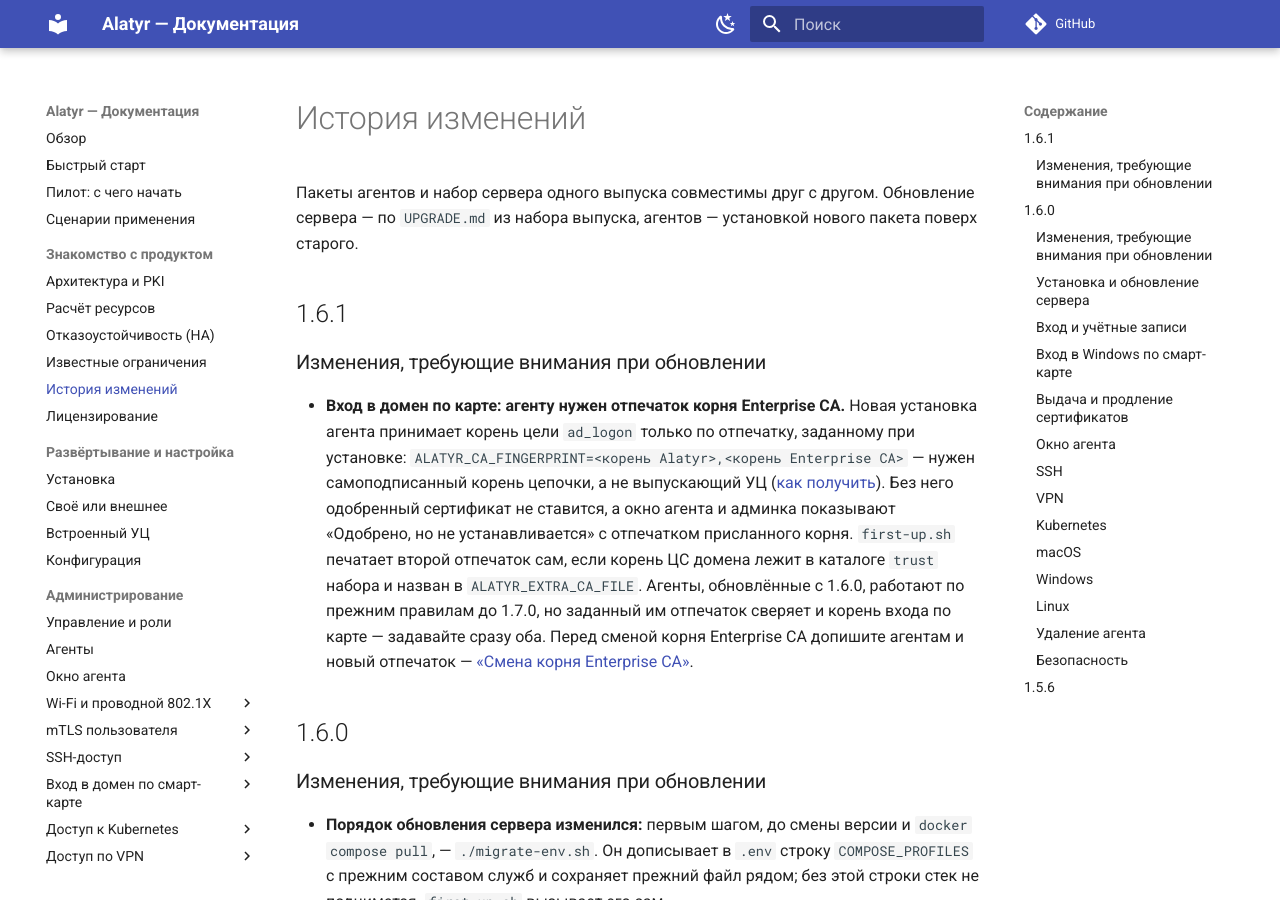
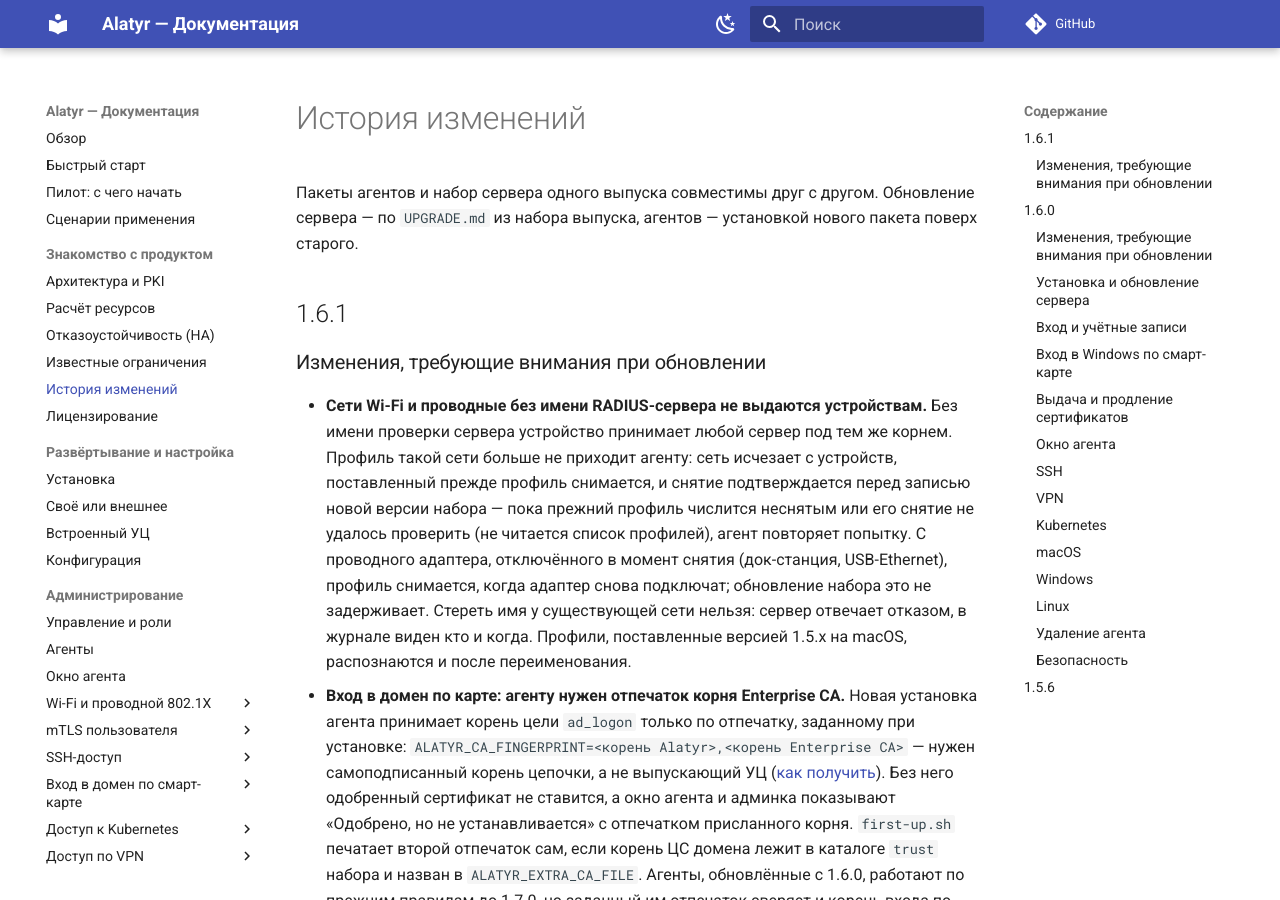
Before and after one commit to s3m4rgl/alatyr-docs, an MkDocs documentation site: the page built from docs/changelog.md, in a window 1280 px wide and 900 px high. Built offline with MkDocs 1.6.1 and Material for MkDocs 9.7.7, drawn with Linux system fonts in a browser that asks for light colours; comment, search, counter and statistics services are not loaded.

Commit message:
docs(changelog): 1.6.1 — сети без имени RADIUS-сервера не выдаются; снятие профиля подтверждается

```diff
--- a/docs/changelog.md
+++ b/docs/changelog.md
@@ -11,6 +11,19 @@ description: "История изменений Alatyr по выпускам: н
 ## 1.6.1
 
 ### Изменения, требующие внимания при обновлении
+- **Сети Wi-Fi и проводные без имени RADIUS-сервера не выдаются
+  устройствам.** Без имени проверки сервера устройство принимает любой
+  сервер под тем же корнем. Профиль такой сети больше не приходит агенту:
+  сеть исчезает с устройств, поставленный прежде профиль снимается, и
+  снятие подтверждается перед записью новой версии набора — пока прежний
+  профиль числится неснятым или его снятие не удалось проверить (не
+  читается список профилей), агент повторяет попытку. С проводного
+  адаптера, отключённого в момент снятия (док-станция, USB-Ethernet),
+  профиль снимается, когда адаптер снова подключат; обновление набора это
+  не задерживает.
+  Стереть имя у существующей сети нельзя: сервер отвечает отказом, в
+  журнале виден кто и когда. Профили, поставленные версией 1.5.x на
+  macOS, распознаются и после переименования.
 - **Вход в домен по карте: агенту нужен отпечаток корня Enterprise CA.**
   Новая установка агента принимает корень цели `ad_logon` только по
   отпечатку, заданному при установке:
```
